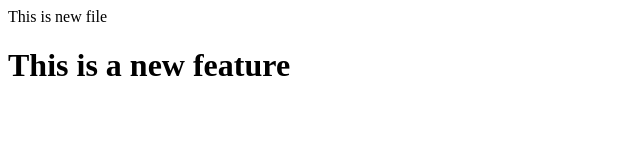
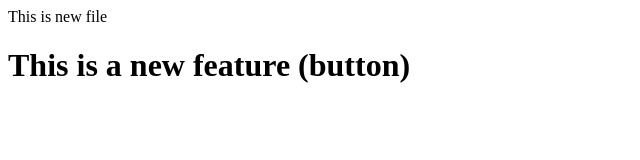
Before and after one commit to FurqanIshaq29/LocalRepo, a plain HTML site: page index.html in a window 1280 px wide. Shown: the whole page, without its empty margins (0-640 px from the left). Drawn offline with Linux system fonts and the light colour scheme.

Commit message:
Button Add

```diff
--- a/index.html
+++ b/index.html
@@ -1,3 +1,3 @@
 <p>This is new file</p>
 
-<h1>This is a new feature</h1>
+<h1>This is a new feature (button)</h1>
```
